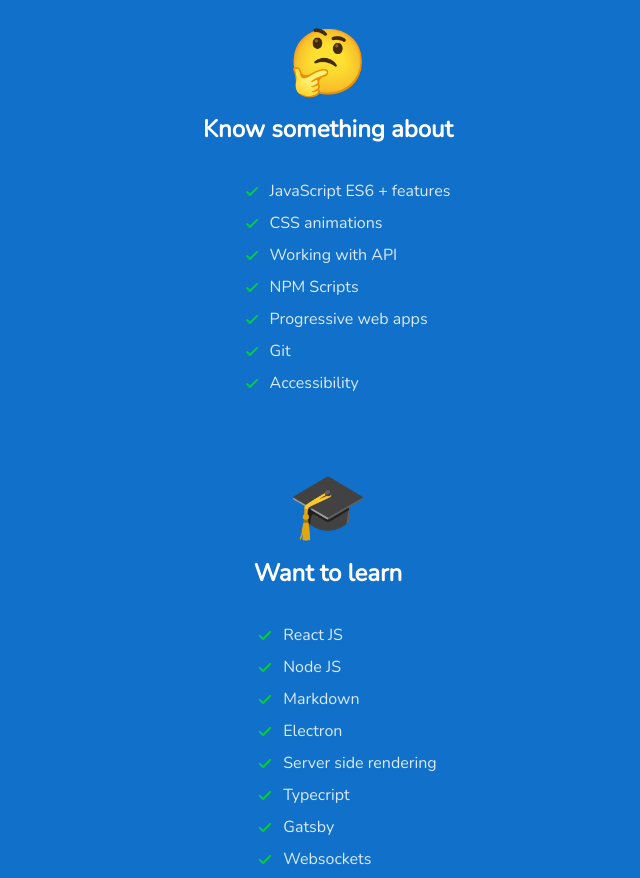
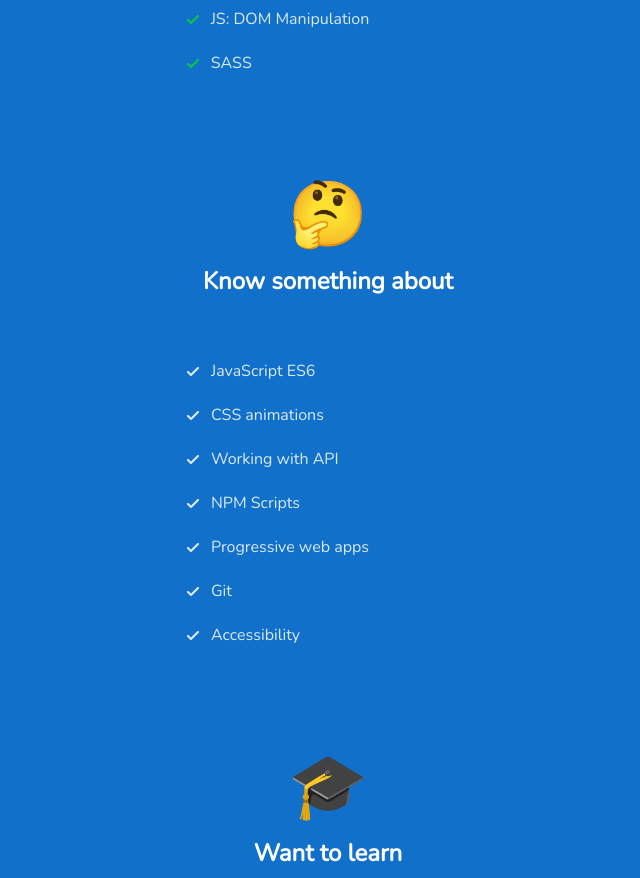
Before and after one commit to Mateusz-Meler/Mateusz-Meler.github.io, a website built with webpack: page src/pages/index.html in a window 1280 px wide. Shown: the part 1393-2271 px from the top of the page, without its empty margins (312-952 px from the left). Built offline with nearby package versions, Linux system fonts and the light colour scheme.

Commit message:
skills-section finish

```diff
--- a/src/pages/index.html
+++ b/src/pages/index.html
@@ -70,27 +70,27 @@
         <article class="skills-article">
           <h3 class="skills-article__header">Know something about</h3>
           <ul class="skills-article__list">
-            <li class="skills-article__list--item">JavaScript ES6 + features</li>
-            <li class="skills-article__list--item">CSS animations</li>
-            <li class="skills-article__list--item">Working with API</li>
-            <li class="skills-article__list--item">NPM Scripts</li>
-            <li class="skills-article__list--item">Progressive web apps</li>
-            <li class="skills-article__list--item">Git</li>
-            <li class="skills-article__list--item">Accessibility</li>
+            <li class="skills-article__list--other">JavaScript ES6</li>
+            <li class="skills-article__list--other">CSS animations</li>
+            <li class="skills-article__list--other">Working with API</li>
+            <li class="skills-article__list--other">NPM Scripts</li>
+            <li class="skills-article__list--other">Progressive web apps</li>
+            <li class="skills-article__list--other">Git</li>
+            <li class="skills-article__list--other">Accessibility</li>
           </ul>
         </article>
         <p class="skills-section__emoji">🎓</p>
         <article class="skills-article">
           <h3 class="skills-article__header">Want to learn</h3>
           <ul class="skills-article__list">
-            <li class="skills-article__list--item">React JS</li>
-            <li class="skills-article__list--item">Node JS</li>
-            <li class="skills-article__list--item">Markdown</li>
-            <li class="skills-article__list--item">Electron</li>
-            <li class="skills-article__list--item">Server side rendering</li>
-            <li class="skills-article__list--item">Typecript</li>
-            <li class="skills-article__list--item">Gatsby</li>
-            <li class="skills-article__list--item">Websockets</li>
+            <li class="skills-article__list--another">React JS</li>
+            <li class="skills-article__list--another">Node JS</li>
+            <li class="skills-article__list--another">Markdown</li>
+            <li class="skills-article__list--another">Electron</li>
+            <li class="skills-article__list--another">Server side rendering</li>
+            <li class="skills-article__list--another">Typecript</li>
+            <li class="skills-article__list--another">Gatsby</li>
+            <li class="skills-article__list--another">Websockets</li>
           </ul>
         </article>
       </section>
--- a/src/scss/main.scss
+++ b/src/scss/main.scss
@@ -85,29 +85,56 @@
     font-weight: 300;
     font-size: 16px;
     line-height: 32px;
-    margin: 0;
+    margin: none;
     list-style: none;
-    max-width: 288px;
+    padding: 0 100px 0 0;
+    &--item {
+      margin: 12px 0px;
+    }
     &--item::before {
       content: url(../assets/img/small-tick.png);
+      margin-right: 12px;
+    }
+    &--other {
+      margin: 12px 0px;
+    }
+    &--other::before {
+      content: url(../assets/img/small-tick2.png);
+      margin-right: 12px;
+    }
+    &--another {
+      margin: 12px 0px;
+    }
+    &--another::before {
+      content: "";
       display: inline-block;
-      margin-right: 12px;
+      width: 2px;
+      height: 2px;
+      border-radius: 50%;
+      background-color: #dbeaf7;
+      margin-right: 17px;
+      margin-bottom: 4px;
     }
   }
 }
 
 .skills-section {
+  display: flex;
+  flex-direction: column;
+  justify-content: center;
+  align-items: center;
   background-color: #1070ca;
   padding: 64px 0;
   &__header {
+    display: flex;
+    justify-content: center;
+    align-items: center;
     color: #fff;
     font-style: normal;
     font-weight: bold;
     font-size: 36px;
     line-height: 48px;
-    display: flex;
-    justify-content: center;
-    align-items: center;
+
     margin: 0;
   }
   &__emoji {
```
